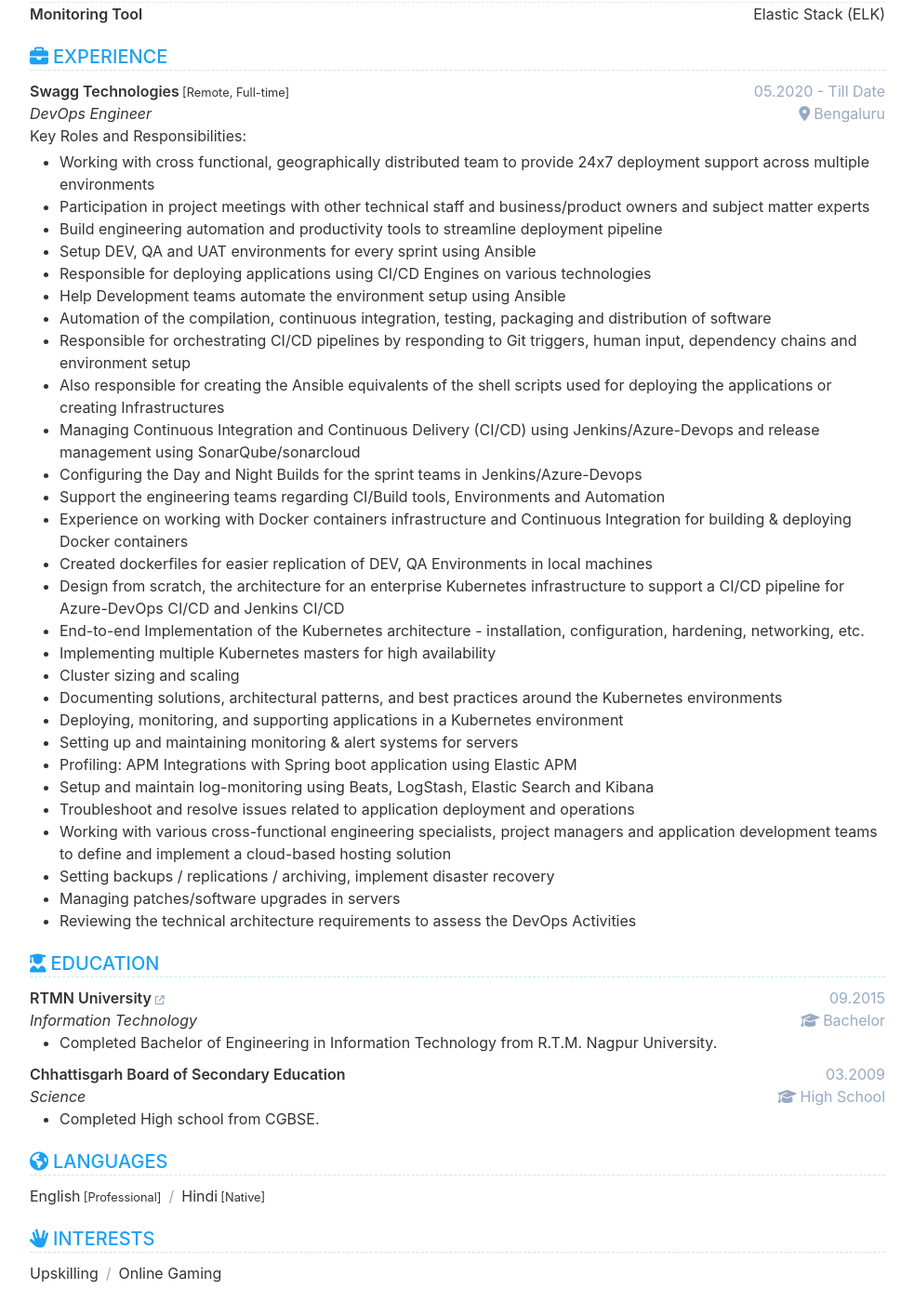
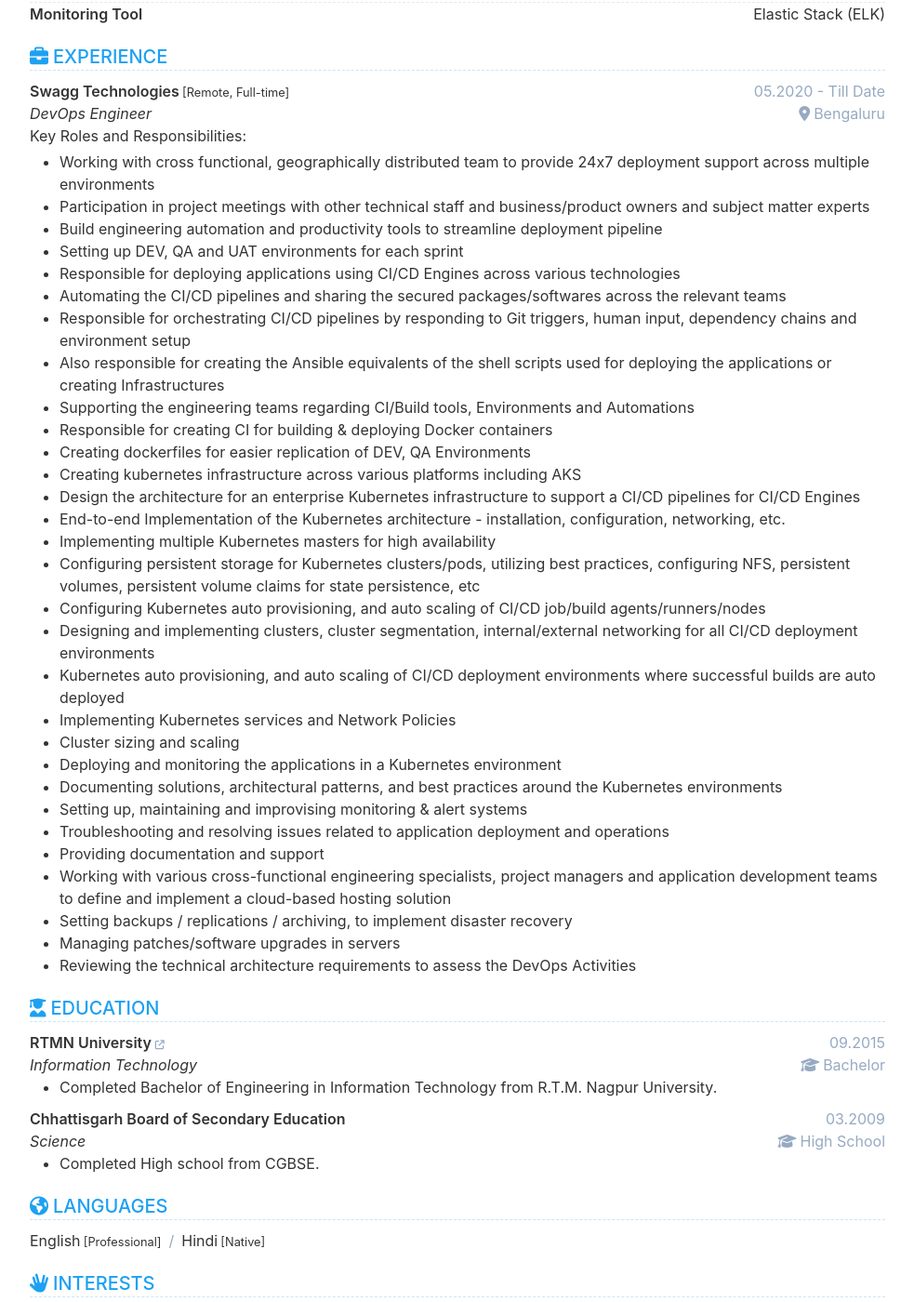
Before and after one commit to Raskinn/Resume, a Jekyll site: the page built from index.html, in a window 1280 px wide and 1400 px high, scrolled down 1097 px. Shown: the whole window at 93% size, without its empty margins (148-1131 px from the left). Built offline with Jekyll 4.4.1, drawn with Linux system fonts in a browser that asks for light colours.

Commit message:
added changes

```diff
--- a/_data/data.yml
+++ b/_data/data.yml
@@ -107,29 +107,31 @@ experience:
         + Working with cross functional, geographically distributed team to provide 24x7 deployment support across multiple environments
         + Participation in project meetings with other technical staff and business/product owners and subject matter experts
         +	Build engineering automation and productivity tools to streamline deployment pipeline
-        + Setup DEV, QA and UAT environments for every sprint using Ansible
-        + Responsible for deploying applications using CI/CD Engines on various technologies
-        + Help Development teams automate the environment setup using Ansible
-        + Automation of the compilation, continuous integration, testing, packaging and distribution of software
+        + Setting up DEV, QA and UAT environments for each sprint
+        + Responsible for deploying applications using CI/CD Engines across various technologies
+        + Automating the CI/CD pipelines and sharing the secured packages/softwares across the relevant teams
         + Responsible for orchestrating CI/CD pipelines by responding to Git triggers, human input, dependency chains and environment setup
         + Also responsible for creating the Ansible equivalents of the shell scripts used for deploying the applications or creating Infrastructures
-        + Managing Continuous Integration and Continuous Delivery (CI/CD) using Jenkins/Azure-Devops and release management using SonarQube/sonarcloud
-        + Configuring the Day and Night Builds for the sprint teams in Jenkins/Azure-Devops
-        + Support the engineering teams regarding CI/Build tools, Environments and Automation
-        + Experience on working with Docker containers infrastructure and Continuous Integration for building & deploying Docker containers
-        +	Created dockerfiles for easier replication of DEV, QA Environments in local machines
-        + Design from scratch, the architecture for an enterprise Kubernetes infrastructure to support a CI/CD pipeline for Azure-DevOps CI/CD and Jenkins CI/CD
-        + End-to-end Implementation of the Kubernetes architecture - installation, configuration, hardening, networking, etc.
+        + Supporting the engineering teams regarding CI/Build tools, Environments and Automations
+        + Responsible for creating CI for building & deploying Docker containers
+        +	Creating dockerfiles for easier replication of DEV, QA Environments
+        + Creating kubernetes infrastructure across various platforms including AKS
+        + Design the architecture for an enterprise Kubernetes infrastructure to support a CI/CD pipelines for CI/CD Engines
+        + End-to-end Implementation of the Kubernetes architecture - installation, configuration, networking, etc.
         + Implementing multiple Kubernetes masters for high availability
+        + Configuring persistent storage for Kubernetes clusters/pods, utilizing best practices, configuring NFS, persistent volumes, persistent volume claims for state persistence, etc
+        + Configuring Kubernetes auto provisioning, and auto scaling of CI/CD job/build agents/runners/nodes
+        + Designing and implementing clusters, cluster segmentation, internal/external networking for all CI/CD deployment environments
+        + Kubernetes auto provisioning, and auto scaling of CI/CD deployment environments where successful builds are auto deployed
+        + Implementing Kubernetes services and Network Policies
         + Cluster sizing and scaling
+        + Deploying and monitoring the applications in a Kubernetes environment
         + Documenting solutions, architectural patterns, and best practices around the Kubernetes environments
-        + Deploying, monitoring, and supporting applications in a Kubernetes environment
-        + Setting up and maintaining monitoring & alert systems for servers
-        + Profiling: APM Integrations with Spring boot application using Elastic APM
-        + Setup and maintain log-monitoring using Beats, LogStash, Elastic Search and Kibana
-        + Troubleshoot and resolve issues related to application deployment and operations
+        + Setting up, maintaining and improvising monitoring & alert systems
+        + Troubleshooting and resolving issues related to application deployment and operations
+        + Providing documentation and support
         + Working with various cross-functional engineering specialists, project managers and application development teams to define and implement a cloud-based hosting solution
-        + Setting backups / replications / archiving, implement disaster recovery
+        + Setting backups / replications / archiving, to implement disaster recovery
         + Managing patches/software upgrades in servers
         + Reviewing the technical architecture requirements to assess the DevOps Activities
 
```
